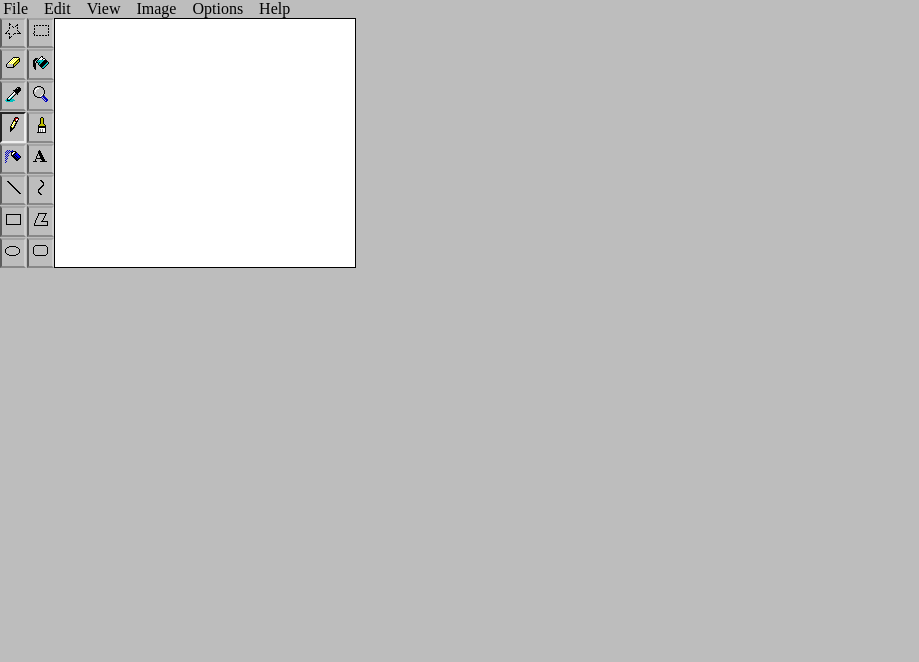
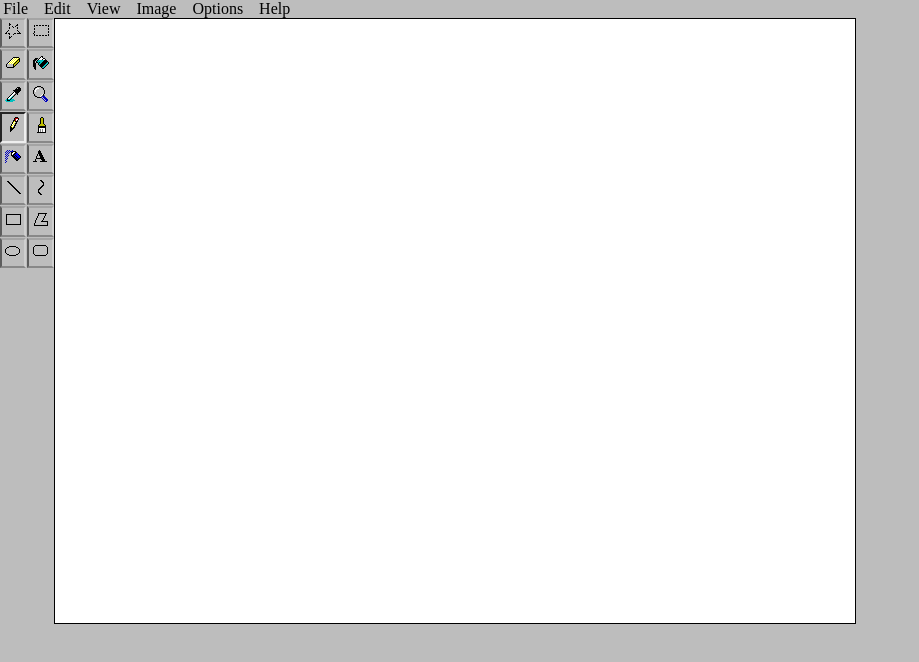
Before and after one commit to saymurrmeow/webpaint, a React app: page / in a window 1280 px wide. Shown: the top 662 px of the page, without its empty margins (0-919 px from the left). Built offline with nearby package versions, Linux system fonts and the light colour scheme.

Commit message:
feat: naive paint line

```diff
--- a/src/components/Frame.tsx
+++ b/src/components/Frame.tsx
@@ -1,33 +1,41 @@
-import React, { useEffect, useRef } from 'react';
+import React, { MouseEvent, useEffect, useRef } from 'react';
 
 import './Frame.scss';
+
+const DEFAULT_CANVAS_WIDTH = 800;
+const DEFAULT_CANVAS_HEIGHT = 600;
 
 export const Frame = () => {
   const canvasRef = useRef<HTMLCanvasElement>(null);
 
-  const onDrawStart = () => {
-    /* TODO */
+  const handleStartDrawing = (e: MouseEvent<HTMLCanvasElement>) => {
+    const ctx = canvasRef.current?.getContext('2d');
+    ctx?.beginPath();
+    ctx!.strokeStyle = 'blue';
+    ctx?.moveTo(e.nativeEvent.offsetX, e.nativeEvent.offsetY);
   };
 
-  const onDrawEnd = () => {
-    /* TODO */
+  const handleEndDrawing = (e: MouseEvent<HTMLCanvasElement>) => {
+    const ctx = canvasRef.current?.getContext('2d');
+    ctx?.lineTo(e.nativeEvent.offsetX, e.nativeEvent.offsetY);
+    ctx?.stroke();
   };
 
-  const draw = () => {
-    onDrawStart();
-    onDrawEnd();
-    /* TODO */
-  };
+  const draw = () => { };
 
   useEffect(() => {
-    const reqId = requestAnimationFrame(draw);
-
-    return () => cancelAnimationFrame(reqId);
+    requestAnimationFrame(draw);
   }, []);
 
   return (
     <div className="frame__container">
-      <canvas ref={canvasRef} />
+      <canvas
+        width={DEFAULT_CANVAS_WIDTH}
+        height={DEFAULT_CANVAS_HEIGHT}
+        onMouseDown={handleStartDrawing}
+        onMouseUp={handleEndDrawing}
+        ref={canvasRef}
+      />
     </div>
   );
 };
```
